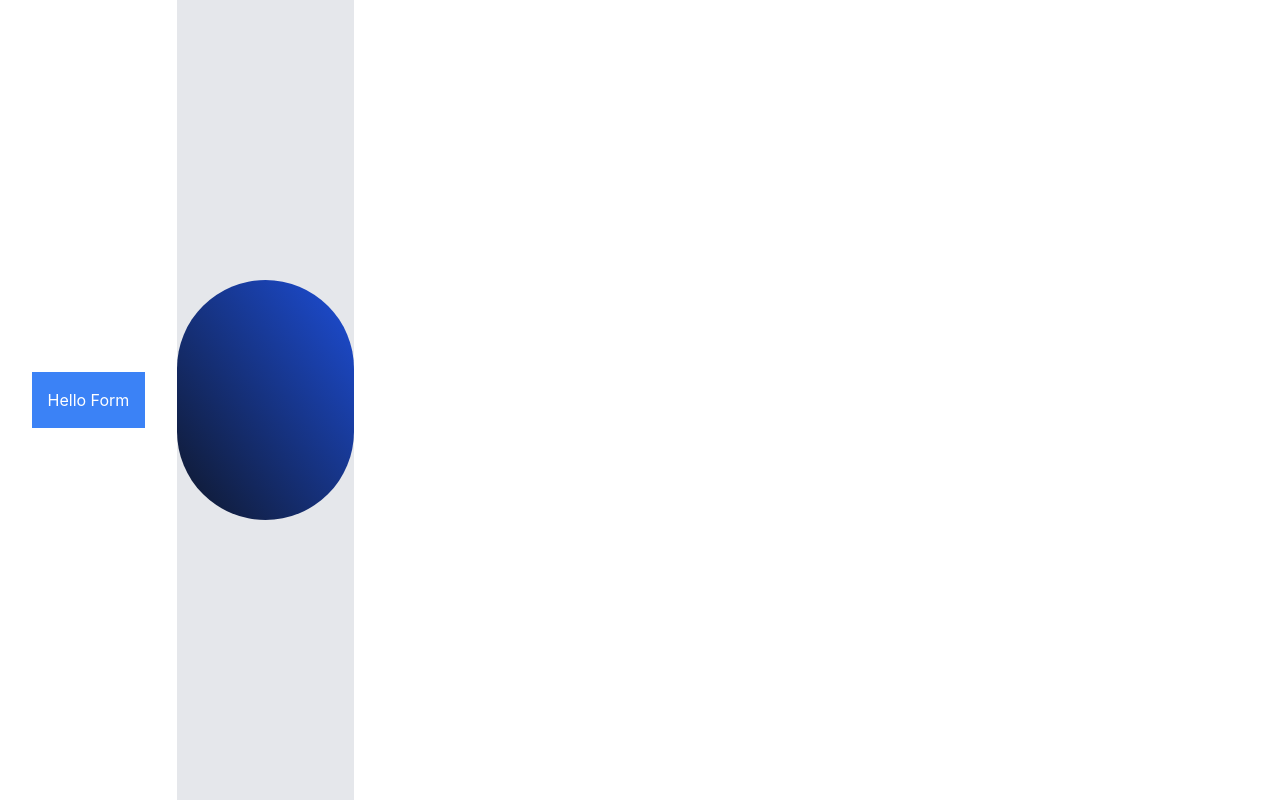
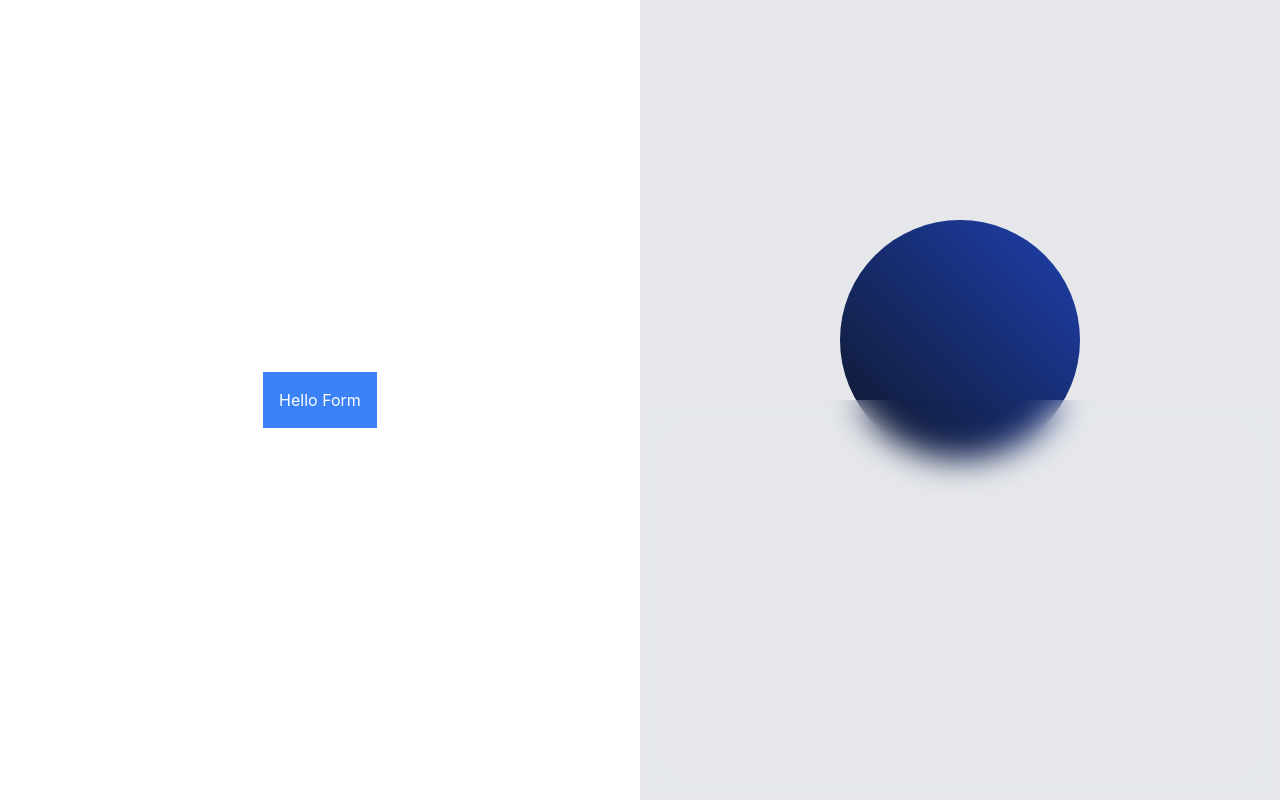
Before and after one commit to kaneloramokhele/React-LoginTailwind, a React (Vite) app: page / in a window 1280 px wide. Built offline with nearby package versions, Linux system fonts and the light colour scheme.

Commit message:
MOdified the index.css to make half half

```diff
--- a/src/App.jsx
+++ b/src/App.jsx
@@ -10,8 +10,9 @@ function App() {
           <Form/>
         </div>
 
-        <div className="hidden lg:flex h-full w-1/2 items-center justify-center bg-gray-200">
-          <div className="w-60 h-60 bg-gradient-to-tr from-slate-900 to-blue-700 rounded-full"/>
+        <div className="hidden relative lg:flex h-full w-1/2 items-center justify-center bg-gray-200">
+          <div className="w-60 h-60 bg-gradient-to-tr from-slate-900 to-blue-800 rounded-full animate-bounce"/>
+          <div className="w-full h-1/2 absolute bottom-0 bg-white/1 backdrop-blur-lg"/>
         </div>
       </div>
     </>
--- a/src/index.css
+++ b/src/index.css
@@ -29,9 +29,9 @@ a:hover {
 
 body {
   margin: 0;
-  display: flex;
+  /* display: flex;
   place-items: center;
-  min-width: 320px;
+  min-width: 320px; */
   min-height: 100vh;
 }
 
```
